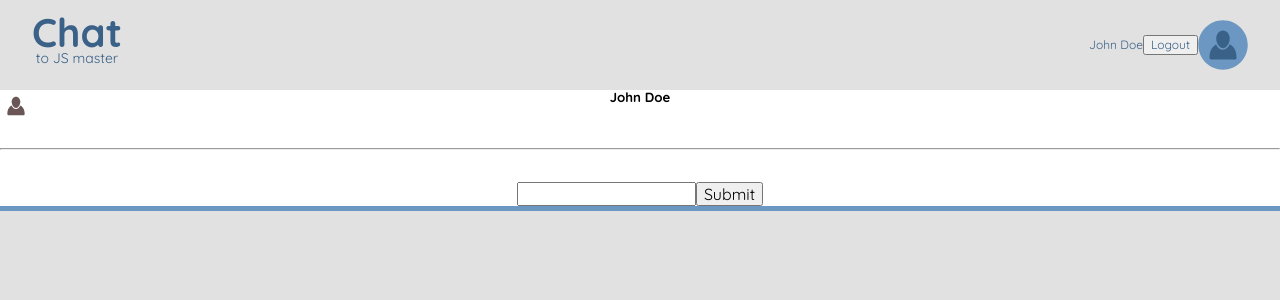
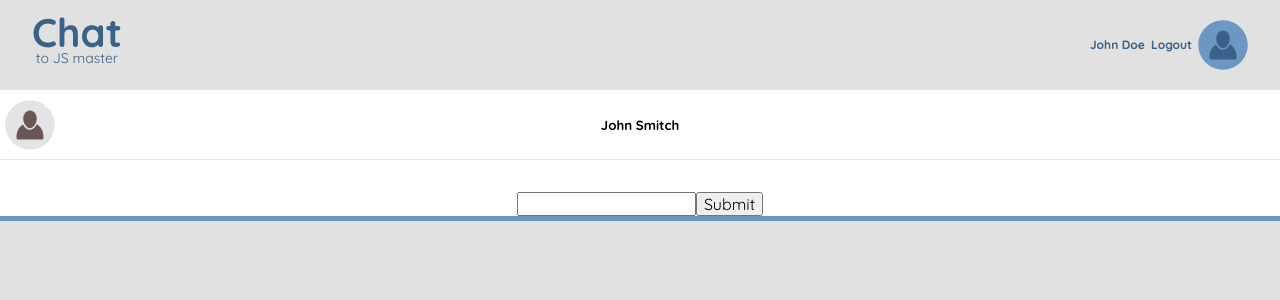
Before and after one commit to jundymek/chat-messenger, a React (Create React App) app: page / in a window 1280 px wide. Both pictures are taken after a click on the button "John Doe". Shown: the top 300 px of the page. Built offline with nearby package versions, Linux system fonts and the light colour scheme.

Commit message:
feat: Messages component

```diff
--- a/src/components/Header/_header.scss
+++ b/src/components/Header/_header.scss
@@ -12,9 +12,14 @@
     margin-top:20px;
   }
   &__login-username {
-
+    font-weight: bold;
   }
   &__logout-button {
+    margin: 0;
+    background: none;
+    border: none;
     color: $chambray;
+    font-weight: bold;
+    cursor: pointer;
   }
 }
--- a/src/components/chat/Chat.tsx
+++ b/src/components/chat/Chat.tsx
@@ -1,8 +1,9 @@
 import React, { useState, useRef } from "react";
 import Header from "../Header/Header";
-import user_icon from "../../images/user_icon.svg";
+import { UserImage } from "../UserImage/UserImage";
+import { Messages } from "./Messages";
 
-export interface Props {
+interface Props {
   username: string;
   setUsername: Function;
   allMessages: string[][];
@@ -13,29 +14,20 @@ function Chat({ username, setUsername, allMessages, setAllMessages }: Props) {
   const messageInput = useRef(null);
   const [message, setMessage] = useState<string>("");
 
-  const user: string = username === "User1" ? "User1" : "User2";
-  console.log(user);
-
   const handleSubmit = (e: any, username: string, message: string) => {
     e.preventDefault();
     setAllMessages((prevState: string[][]) => [...prevState, [username, message]]);
   };
+
   return (
     <>
       <Header username={username} setUsername={setUsername} />
       <section className="chat">
         <div className="chat__header">
-          <img className="chat__header-img" src={user_icon} alt="User icon" />
-          <h5 className="chat__header-title">{username}</h5>
+          <div className="chat__header-img"><UserImage isBlue={false} /></div>
+          <h5 className="chat__header-title">{username === "John Doe" ? "John Smitch" : "John Doe"}</h5>
         </div>
-        <hr />
-        <div className="chat__messages">
-          <ul className="messages">
-            {allMessages.map((message, index) => (
-              <li className={`messages__item messages__item--${message[0]}`}>{message[1]}</li>
-            ))}
-          </ul>
-        </div>
+        <Messages allMessages={allMessages} />
         <form onSubmit={e => handleSubmit(e, username, message)}>
           <input type="text" ref={messageInput} onChange={(e: any) => setMessage(e.target.value)} />
           <button>Submit</button>
--- /dev/null
+++ b/src/components/chat/Messages.tsx
@@ -0,0 +1,27 @@
+import React from "react";
+
+export type Props = {
+  allMessages: string[][];
+};
+
+export function Messages({ allMessages }: Props) {
+  const getMessageClass = (username: string) => {
+    if (username === "John Doe") {
+      return "User1";
+    } else {
+      return "User2";
+    }
+  };
+
+  return (
+    <div className="chat__messages">
+      <ul className="messages">
+        {allMessages.map((message, index) => (
+          <li key={index} className={`messages__item messages__item--${getMessageClass(message[0])}`}>
+            {message[1]}
+          </li>
+        ))}
+      </ul>
+    </div>
+  );
+}
--- a/src/components/chat/_chat.scss
+++ b/src/components/chat/_chat.scss
@@ -4,16 +4,17 @@
   border-bottom: 5px solid $ship;
 
   &__header {
-    display: flex;
-    justify-content: center;
+    display: block;
+    height: 70px;
+    line-height: 70px;
+    border-bottom: 1px solid $mercury;
     position: relative;
-    height: 50px;
-
   }
 
   &__header-img {
     position: absolute;
-    left: 0;
+    left: 5px;
+    transform: translateY(10px);
   }
 
   &__header-title {
@@ -32,6 +33,7 @@
   width: 90%;
   display: flex;
   flex-direction: column;
+
   &__item {
     display: flex;
     justify-content: center;
@@ -39,10 +41,12 @@
     width: 100px;
     height: 100px;
     background: red;
+
     &--User1 {
       text-align: left;
       justify-self: flex-end;
     }
+
     &--User2 {
       text-align: right;
       align-self: flex-end;
```
